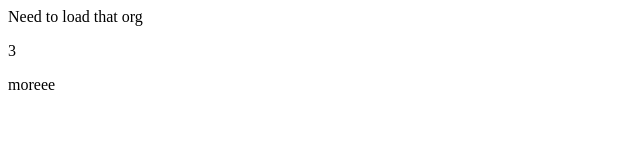
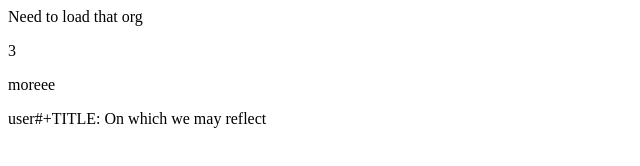
Before and after one commit to teodorlu/reflect.teod.eu, a plain HTML site: page unicad-dataviz/index.html in a window 1280 px wide. Shown: the whole page, without its empty margins (0-640 px from the left). Drawn offline with Linux system fonts and the light colour scheme.

Commit message:
It's working, nice

```diff
--- a/unicad-dataviz/index.html
+++ b/unicad-dataviz/index.html
@@ -1,2 +1,3 @@
 <!doctype html>
-<html class="no-js" lang="en"><head><meta charset="utf-8" /><meta content="ie=edge" http-equiv="x-ua-compatible" /><title>aspirational hyper-incremental idea factory</title><meta content="width=device-width, initial-scale=1" name="viewport" /></head><body>Need to load that org<p>3</p><p>moreee</p></body></html>
+<html class="no-js" lang="en"><head><meta charset="utf-8" /><meta content="ie=edge" http-equiv="x-ua-compatible" /><title>aspirational hyper-incremental idea factory</title><meta content="width=device-width, initial-scale=1" name="viewport" /></head><body>Need to load that org<p>3</p><p>moreee</p>user#+TITLE: On which we may reflect
+</body></html>
```
Also changed, not shown: 2 other files.
